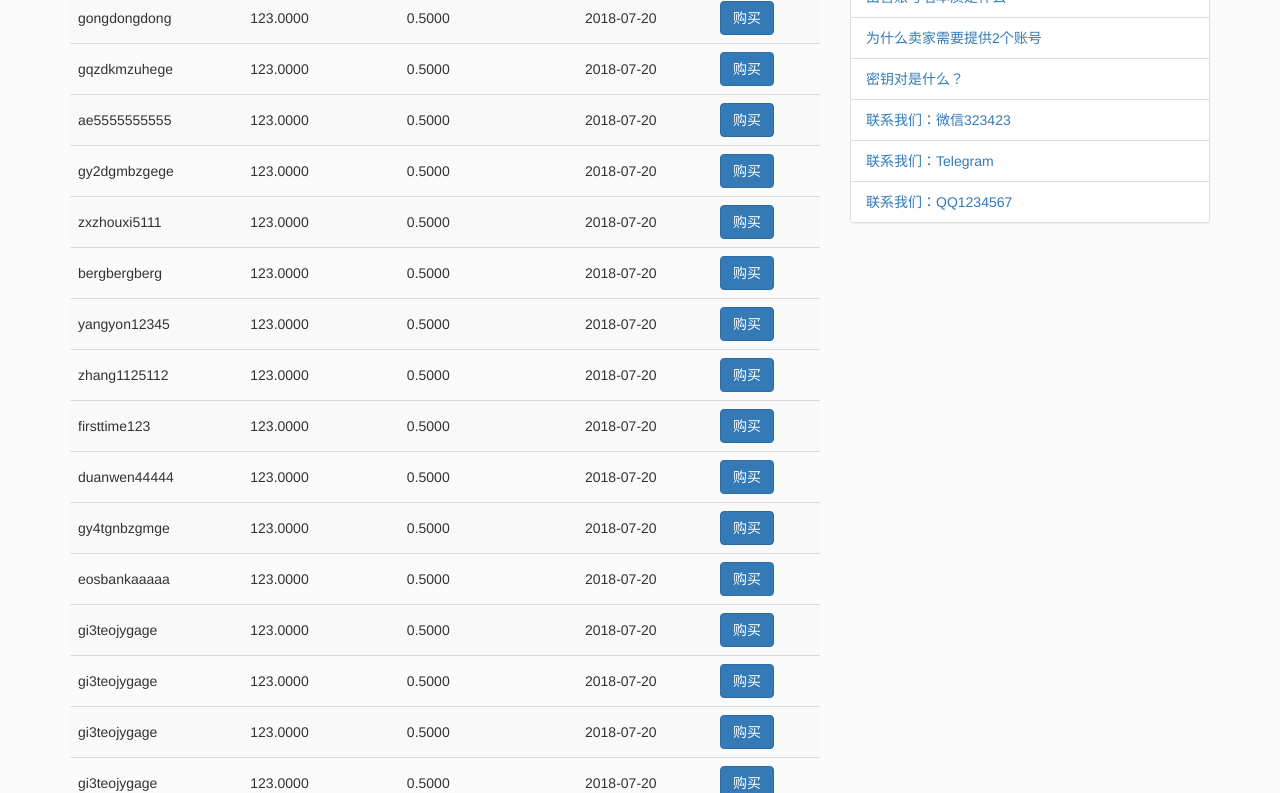
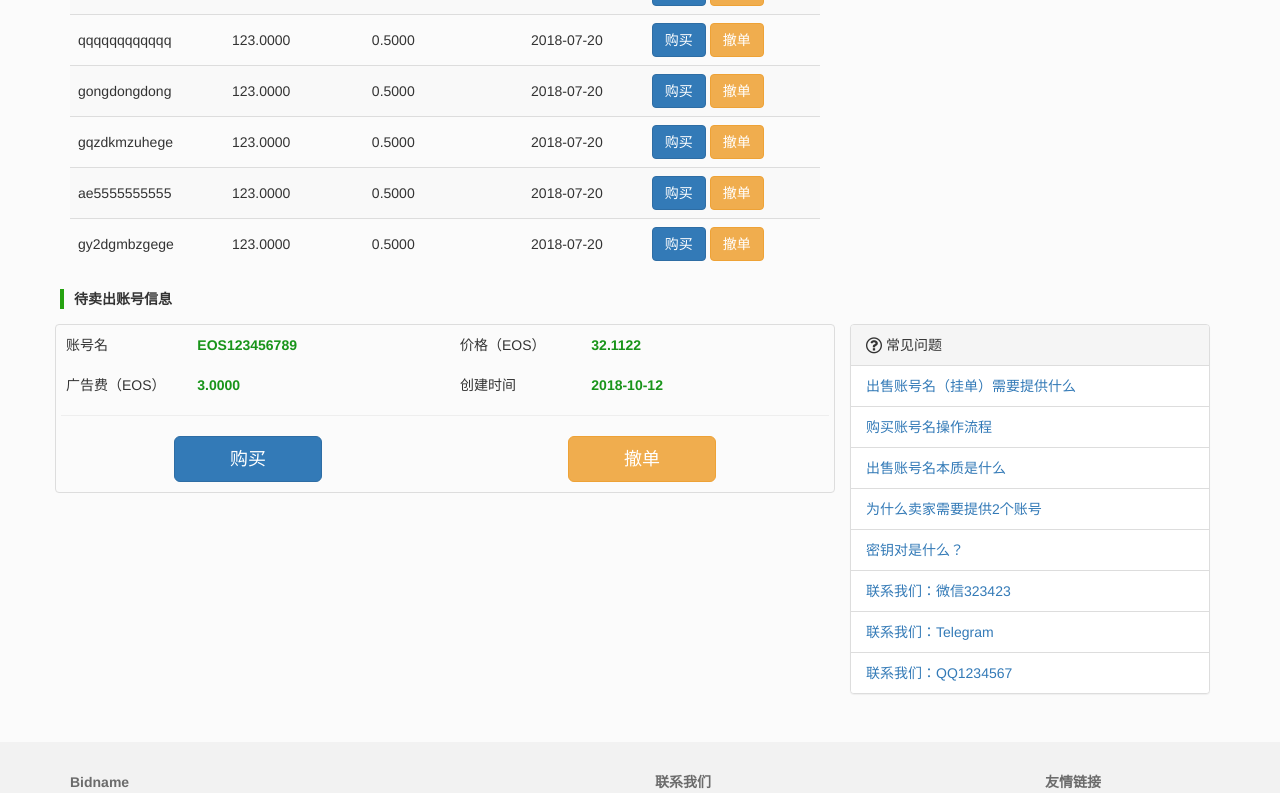
Before and after one commit to bidname/BidnameWeb, a plain HTML site: page search.html in a window 1280 px wide. Shown: the part 339-1132 px from the top of the page. Drawn offline with Linux system fonts and the light colour scheme.

Commit message:
search page & breadcrumb

```diff
--- a/css/custom.css
+++ b/css/custom.css
@@ -13,7 +13,7 @@
 .sell-page .tips,.sell-page .scatter-warning{margin-bottom: 1rem;}
 .sell-page .tips dt{margin-bottom: 0.7rem;}
 .sell-page .steps .help-block {color:#ff990d;}
-.step-title{border-left:4px solid #25a210;}
+.step-title,.search-title{border-left:4px solid #25a210;}
 .outer-step{border-bottom: 1px solid #e4e2e2;}
 .step1,.step2,.step3,.step4{margin:3rem 0 1.5rem 0;}
 #buy-modal  .help-block{color:red !important;}
@@ -22,3 +22,11 @@
 #buy-modal .mess{border: 1px solid #ccc;border-radius: 4px;    margin-bottom: 1rem; padding: 1rem 0;}
 .modal-body p{text-align: center;margin-top: 2rem;}
 #sub{padding: 10px 38px;}
+.search-title{margin:0 0 1.5rem 0.5rem;padding-left: 1rem;}
+.sell-search{border: 1px solid #ddd; border-radius: 4px;}
+.sell-search-detail{color:#189419;}
+.sell-search .row{padding:1rem;}
+.sell-search hr{margin:0 1rem;}
+.sell-search-button-list{text-align: center;}
+.sell-search-button-list button{    padding-left: 55px;padding-right: 55px;}
+.index-list-title{border-bottom: 1px solid #DDD;margin: 1rem 0;padding: 1rem 0;font-size: 20px;}
--- a/search.html
+++ b/search.html
@@ -13,7 +13,7 @@
 
 
 </head>
-<body>
+<body class="search-page">
 
 <nav class="navbar navbar-default" role="navigation">
 	<div class="container">
@@ -63,14 +63,23 @@
 <!-- main -->
 <div id="main">
 	<div class="container">
-		<div class="row scatter-warning">
-			<div class="col-md-12">
-				<b>请先安装Scatter插件</b>
+		<div class="row">
+			<div class="alert alert-danger alert-dismissable" role="alert">
+				<button class="close" type="button" data-dismiss="alert">&times;</button>
+				请先安装Scatter插件
 			</div>
 		</div>
 
 		<div class="row">
-			<div class="col-md-8">
+			<ol class="breadcrumb"><li>首页</li><li>搜索</li></ol>
+		</div>
+
+		<div class="row">
+			<div class="col-md-8 search-title" >
+				<b>EOS11223344 挂单通知收款账户</b>
+			</div>
+
+			<div class="col-md-8" >
 				<table class="table table-striped table-hover">
 					<thead>
 				     	<tr>
@@ -88,7 +97,7 @@
 					       <td>123.0000</td>
 					       <td>0.5000</td>
 					       <td>2018-07-20</td>
-					       <td><button type="button" class="btn btn-primary">购买</button></td>
+					       <td><button type="button" class="btn btn-primary">购买</button> <button type="button" class="btn btn-warning">撤单</button></td>
 					     </tr>
 
 					     <tr>
@@ -96,7 +105,7 @@
 					       <td>123.0000</td>
 					       <td>0.5000</td>
 					       <td>2018-07-20</td>
-					       <td><button type="button" class="btn btn-primary">购买</button></td>
+					       <td><button type="button" class="btn btn-primary">购买</button> <button type="button" class="btn btn-warning">撤单</button></td>
 					     </tr>
 
 					     <tr>
@@ -104,7 +113,7 @@
 					       <td>123.0000</td>
 					       <td>0.5000</td>
 					       <td>2018-07-20</td>
-					       <td><button type="button" class="btn btn-primary">购买</button></td>
+					       <td><button type="button" class="btn btn-primary">购买</button>  <button type="button" class="btn btn-warning">撤单</button></td>
 					     </tr>
 
 					     <tr>
@@ -112,7 +121,7 @@
 					       <td>123.0000</td>
 					       <td>0.5000</td>
 					       <td>2018-07-20</td>
-					       <td><button type="button" class="btn btn-primary">购买</button></td>
+					       <td><button type="button" class="btn btn-primary">购买</button> <button type="button" class="btn btn-warning">撤单</button></td>
 					     </tr>
 
 					     <tr>
@@ -120,7 +129,7 @@
 					       <td>123.0000</td>
 					       <td>0.5000</td>
 					       <td>2018-07-20</td>
-					       <td><button type="button" class="btn btn-primary">购买</button></td>
+					       <td><button type="button" class="btn btn-primary">购买</button> <button type="button" class="btn btn-warning">撤单</button></td>
 					     </tr>
 
 					     <tr>
@@ -128,132 +137,83 @@
 					       <td>123.0000</td>
 					       <td>0.5000</td>
 					       <td>2018-07-20</td>
-					       <td><button type="button" class="btn btn-primary">购买</button></td>
+					       <td><button type="button" class="btn btn-primary">购买</button> <button type="button" class="btn btn-warning">撤单</button></td>
 					     </tr>
 
-					     <tr>
-					       <td>zxzhouxi5111</td>
-					       <td>123.0000</td>
-					       <td>0.5000</td>
-					       <td>2018-07-20</td>
-					       <td><button type="button" class="btn btn-primary">购买</button></td>
-					     </tr>
 
-					     <tr>
-					       <td>bergbergberg</td>
-					       <td>123.0000</td>
-					       <td>0.5000</td>
-					       <td>2018-07-20</td>
-					       <td><button type="button" class="btn btn-primary">购买</button></td>
-					     </tr>
-
-					     <tr>
-					       <td>yangyon12345</td>
-					       <td>123.0000</td>
-					       <td>0.5000</td>
-					       <td>2018-07-20</td>
-					       <td><button type="button" class="btn btn-primary">购买</button></td>
-					     </tr>
-
-					     <tr>
-					       <td>zhang1125112</td>
-					       <td>123.0000</td>
-					       <td>0.5000</td>
-					       <td>2018-07-20</td>
-					       <td><button type="button" class="btn btn-primary">购买</button></td>
-					     </tr>
-
-					     <tr>
-					       <td>firsttime123</td>
-					       <td>123.0000</td>
-					       <td>0.5000</td>
-					       <td>2018-07-20</td>
-					       <td><button type="button" class="btn btn-primary">购买</button></td>
-					     </tr>
-
-					     <tr>
-					       <td>duanwen44444</td>
-					       <td>123.0000</td>
-					       <td>0.5000</td>
-					       <td>2018-07-20</td>
-					       <td><button type="button" class="btn btn-primary">购买</button></td>
-					     </tr>
-
-					     <tr>
-					       <td>gy4tgnbzgmge</td>
-					       <td>123.0000</td>
-					       <td>0.5000</td>
-					       <td>2018-07-20</td>
-					       <td><button type="button" class="btn btn-primary">购买</button></td>
-					     </tr>
-
-					     <tr>
-					       <td>eosbankaaaaa</td>
-					       <td>123.0000</td>
-					       <td>0.5000</td>
-					       <td>2018-07-20</td>
-					       <td><button type="button" class="btn btn-primary">购买</button></td>
-					     </tr>
-
-					     <tr>
-					       <td>gi3teojygage</td>
-					       <td>123.0000</td>
-					       <td>0.5000</td>
-					       <td>2018-07-20</td>
-					       <td><button type="button" class="btn btn-primary">购买</button></td>
-					     </tr>
-
-					     <tr>
-					       <td>gi3teojygage</td>
-					       <td>123.0000</td>
-					       <td>0.5000</td>
-					       <td>2018-07-20</td>
-					       <td><button type="button" class="btn btn-primary">购买</button></td>
-					     </tr>
-
-					     <tr>
-					       <td>gi3teojygage</td>
-					       <td>123.0000</td>
-					       <td>0.5000</td>
-					       <td>2018-07-20</td>
-					       <td><button type="button" class="btn btn-primary">购买</button></td>
-					     </tr>
-
-					     <tr>
-					       <td>gi3teojygage</td>
-					       <td>123.0000</td>
-					       <td>0.5000</td>
-					       <td>2018-07-20</td>
-					       <td><button type="button" class="btn btn-primary">购买</button></td>
-					     </tr>
-
-					     <tr>
-					       <td>weihaining55</td>
-					       <td>123.0000</td>
-					       <td>0.5000</td>
-					       <td>2018-07-20</td>
-					       <td><button type="button" class="btn btn-primary">购买</button></td>
-					     </tr>
-
-					     <tr>
-					       <td>gi3teojygage</td>
-					       <td>123.0000</td>
-					       <td>0.5000</td>
-					       <td>2018-07-20</td>
-					       <td><button type="button" class="btn btn-primary">购买</button></td>
-					     </tr>
 				    </tbody>
 
 
 				</table>
 
-				<div class='click-button'>
-					<button class="btn btn-default" type="button">上一页</button>
-					<button class="btn btn-default" type="button">下一页</button>
+
+			</div>
+
+			<div class="col-md-8 search-title">
+					<b>待卖出账号信息</b>
 				</div>
 
+			<div class="col-md-8">
 
+
+
+				<div class="row sell-search">
+					<div class="row">
+						<div class="col-md-2">
+							账号名
+						</div>
+
+						<div class="col-md-4">
+							<b class="sell-search-detail">EOS123456789</b>
+						</div>
+
+						<div class="col-md-2">
+							价格（EOS）
+						</div>
+
+						<div class="col-md-4">
+							<b class="sell-search-detail">32.1122</b>
+						</div>
+					</div>
+
+					<div class="row">
+						<div class="col-md-2">
+							广告费（EOS）
+						</div>
+
+						<div class="col-md-4">
+							<b class="sell-search-detail">3.0000</b>
+						</div>
+
+						<div class="col-md-2">
+							创建时间
+						</div>
+
+						<div class="col-md-4">
+							<b class="sell-search-detail">2018-10-12</b>
+						</div>
+					</div>
+
+					<div class="row">
+						<hr>
+					</div>
+
+					<div class="row sell-search-button-list">
+						<div class="col-md-6">
+							<button class="btn btn-primary btn-lg">购买</button>
+						</div>
+
+						<div class="col-md-6">
+							<button class="btn btn-warning btn-lg">撤单</button>
+						</div>
+
+
+					</div>
+
+				</div>
 			</div>
+
+
 			<div class="col-md-4">
 				<div class="panel panel-default">
 					<div class="panel-heading"><i class="fa fa-question-circle-o fa-lg" aria-hidden="true"></i> 常见问题</div>
@@ -272,7 +232,13 @@
 
 
 			</div>
-		</div>
+		</div><!-- /list end -->
+
+
+
+
+
+
 	</div>
 </div>
 <!-- main end -->
```
Also changed, not shown: index.html (+8 -0 lines), sell.html (+4 -0 lines).
